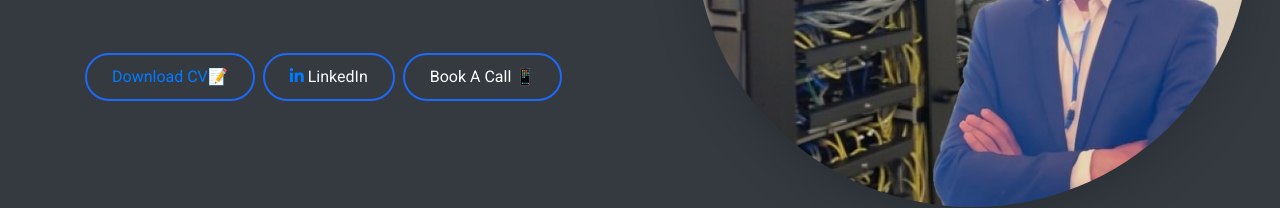
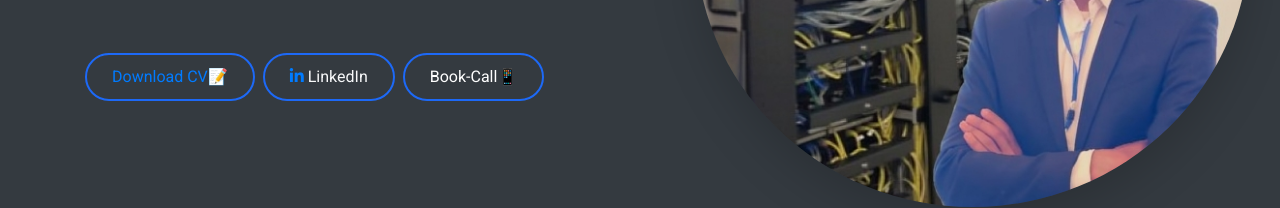
Before and after one commit to getasewsw/portfolio, a plain HTML site: page index.html in a window 1280 px wide. Shown: the part 453-661 px from the top of the page. Drawn offline with nearby package versions, Linux system fonts and the light colour scheme.

```diff
--- a/index.html
+++ b/index.html
@@ -69,7 +69,7 @@
 
                         <a href="https://www.linkedin.com/in/getasew-hailu/" class="btn btn-outline-light text-black mr-2" target="_blank"><i class=" text-primary fab fa-linkedin-in"></i> LinkedIn</a>
 
-                        <a href="https://calendly.com/getasewsw/meeting-hire-me" class="btn btn-outline-danger text-white mr-2" target="_blank"> Book A Call <i class=" text-primary fab">📱</i></a>
+                        <a href="https://calendly.com/getasewsw/meeting-hire-me" class="btn btn-outline-danger text-white mr-2" target="_blank"> Book-Call<i class=" text-primary fab">📱</i></a>
                     </div>
                 </div>
                 <div class="col-lg-6 px-8 pl-lg-0 pb-5 pb-lg-4 about-img">
```
